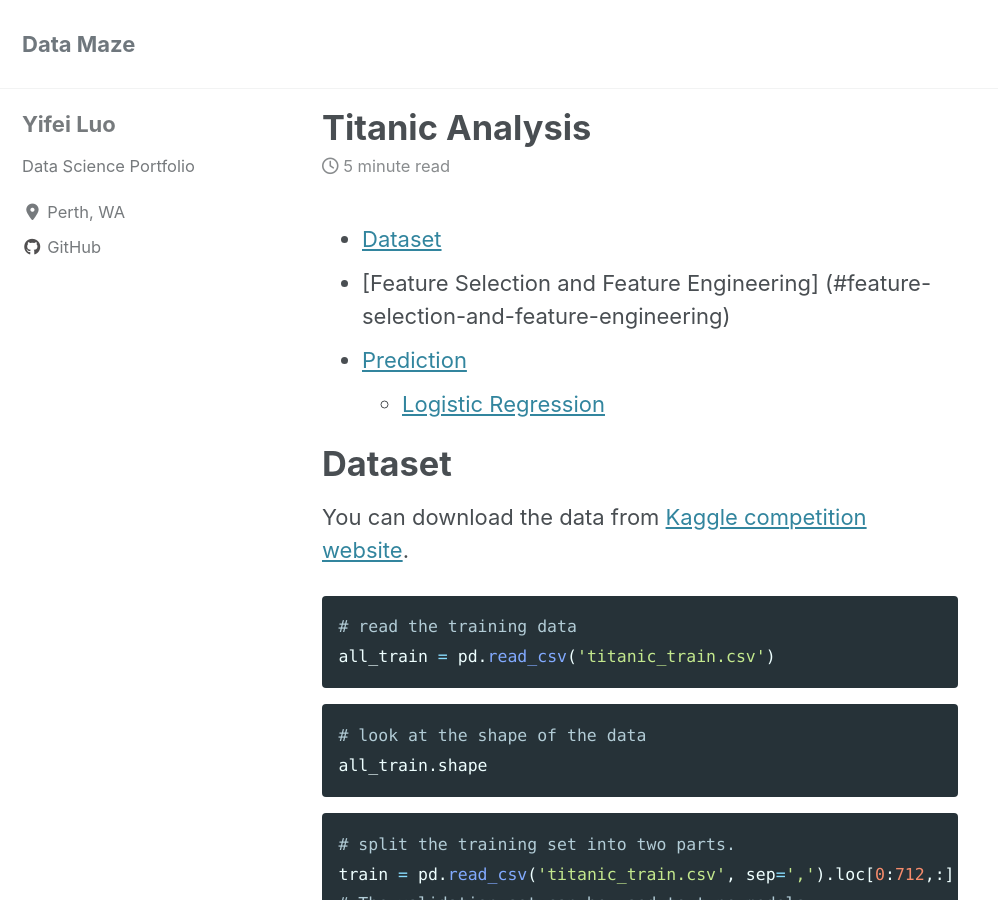
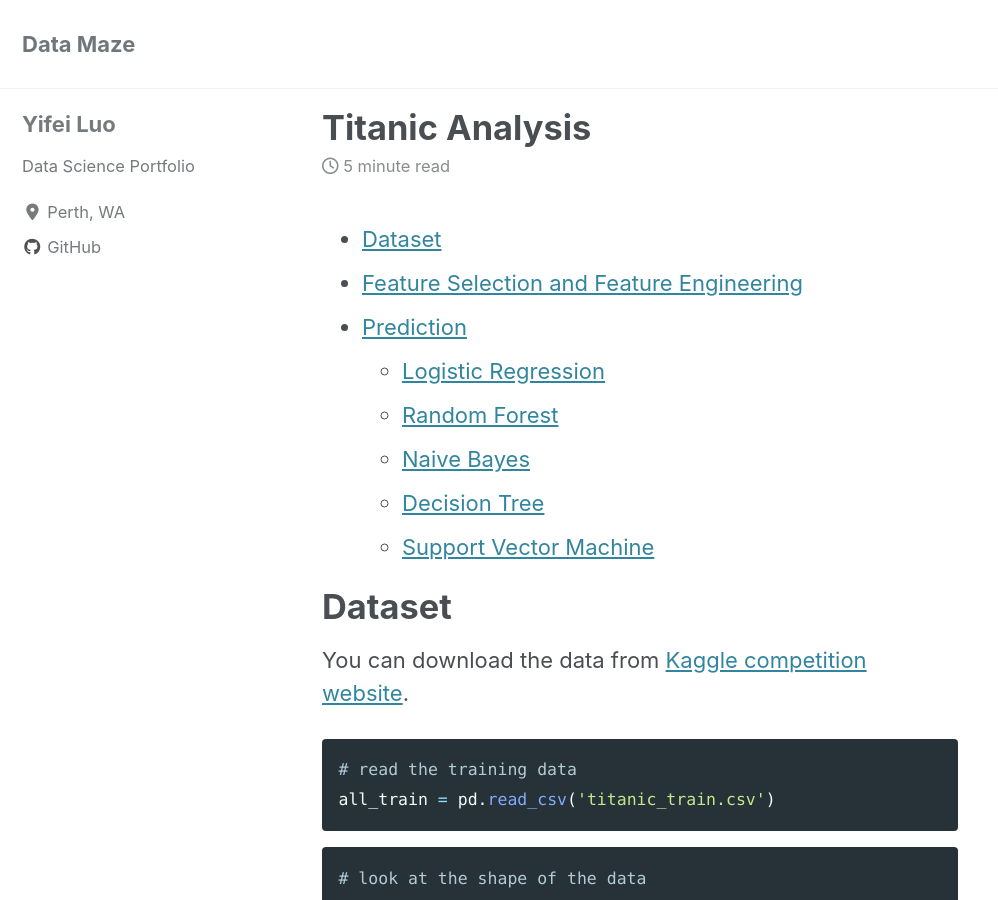
Before and after one commit to learn2gether/learn2gether.github.io, a Jekyll site: the page built from _posts/2019-01-01-Titanic-Analysis.md, in a window 1280 px wide and 900 px high. Shown: the whole window, without its empty margins (0-998 px from the left). Built offline with Jekyll 4.4.1, drawn with Linux system fonts in a browser that asks for light colours; cached includes are drawn as plain includes; nearby versions of some CDN libraries; some of the changed text lies outside the part shown.

Commit message:
modify titanic

````diff
--- a/_posts/2019-01-01-Titanic-Analysis.md
+++ b/_posts/2019-01-01-Titanic-Analysis.md
@@ -8,10 +8,13 @@ excerpt: "Titanic Analysis by using machine learning algorithm such as Logistic
 ---
 
 - [Dataset](#dataset)
-- [Feature Selection and Feature Engineering]
-(#feature-selection-and-feature-engineering)
+- [Feature Selection and Feature Engineering](#feature-selection-and-feature-engineering)
 - [Prediction](#prediction)
   * [Logistic Regression](#logistic-regression)
+  * [Random Forest](#random-forest)
+  * [Naive Bayes](#naive-bayes)
+  * [Decision Tree](#decision-tree)
+  * [Support Vector Machine](#support-vector-machine)
 
 # Dataset
 You can download the data from [Kaggle competition website](https://www.kaggle.com/c/titanic/data).
@@ -782,7 +785,7 @@ lr_pred = lr.predict(test5.to_numpy())
 ```
 
 
-## random forest
+## Random Forest
 
 
 ```python
@@ -871,7 +874,7 @@ nb_pred = nb.predict(test5.to_numpy())
 ```
 
 
-## decision tree
+## Decision Tree
 
 
 ```python
@@ -916,7 +919,7 @@ dtree_pred = dtree.predict(test5.to_numpy())
 ```
 
 
-## support vector machine
+## Support Vector Machine
 
 
 ```python
````
